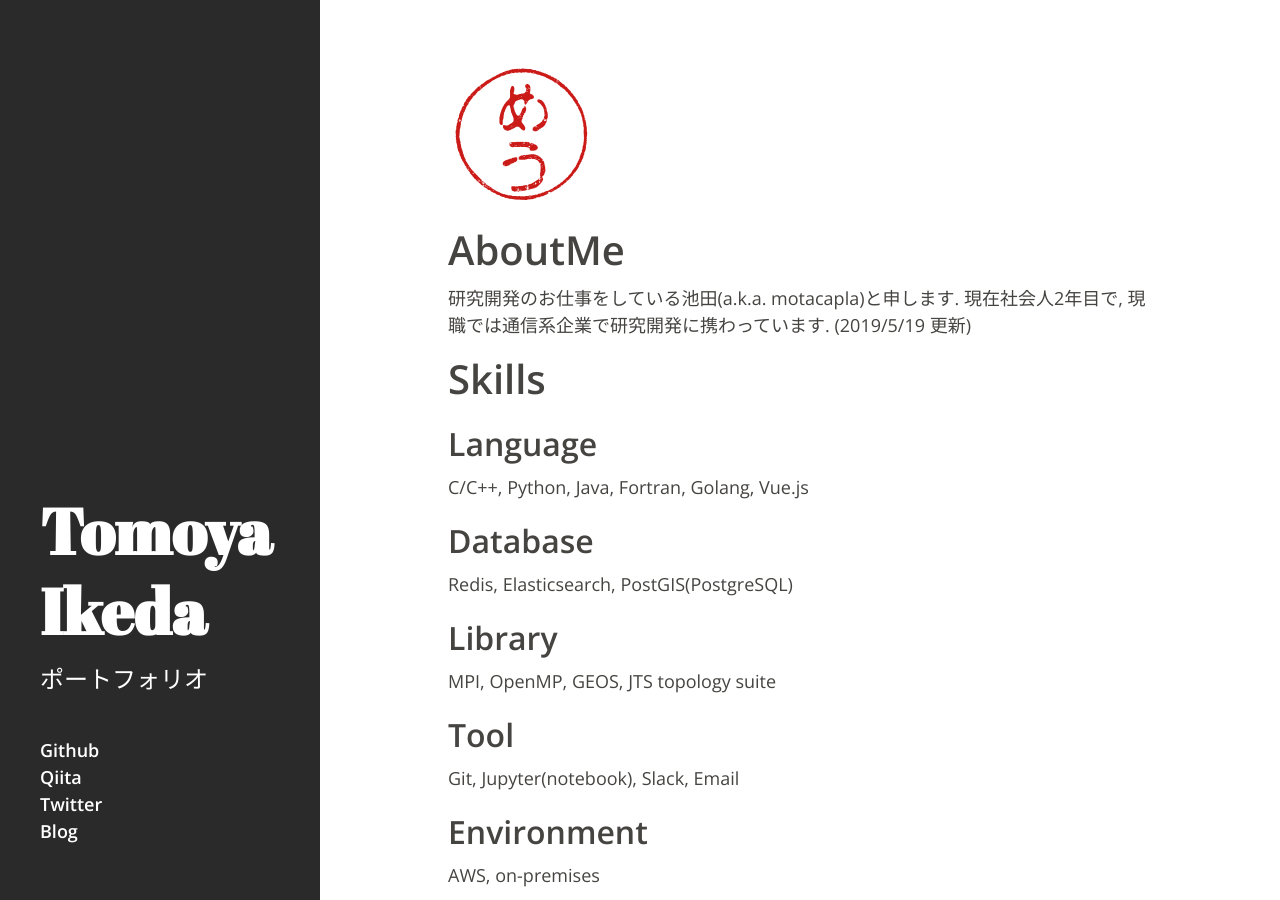
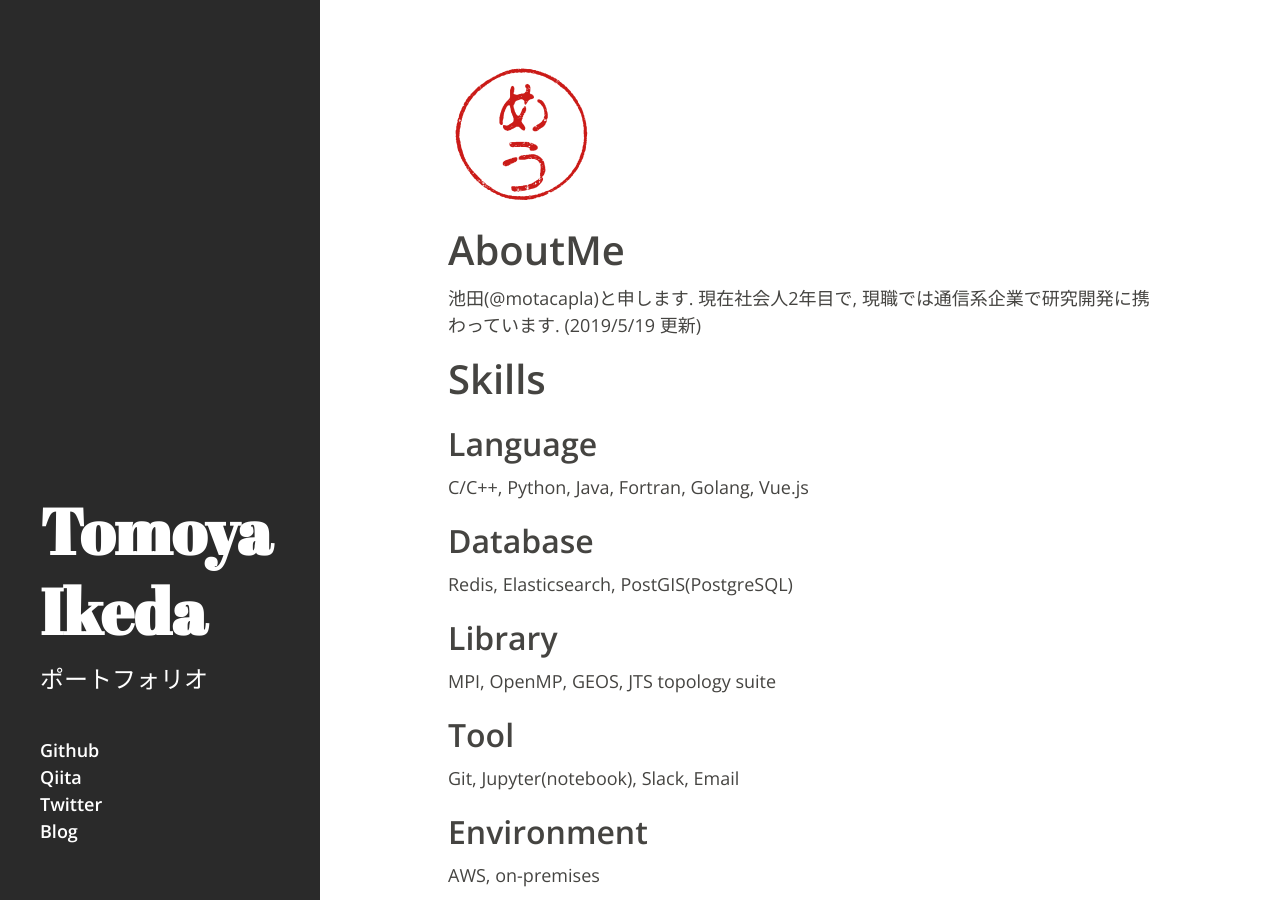
Before and after one commit to motacapla/motacapla.github.io, a Jekyll site: the page built from index.md, in a window 1280 px wide and 900 px high. Built offline with Jekyll 4.4.1, drawn with Linux system fonts in a browser that asks for light colours; the list of posts is cut into pages by our own code.

Commit message:
fixed typo

```diff
--- a/index.md
+++ b/index.md
@@ -4,7 +4,7 @@ layout: default
 ---
 
 # AboutMe
-研究開発のお仕事をしている池田(a.k.a. motacapla)と申します. 現在社会人2年目で, 現職では通信系企業で研究開発に携わっています. (2019/5/19 更新)
+池田(@motacapla)と申します. 現在社会人2年目で, 現職では通信系企業で研究開発に携わっています. (2019/5/19 更新)
 
 # Skills
 ## Language
```
